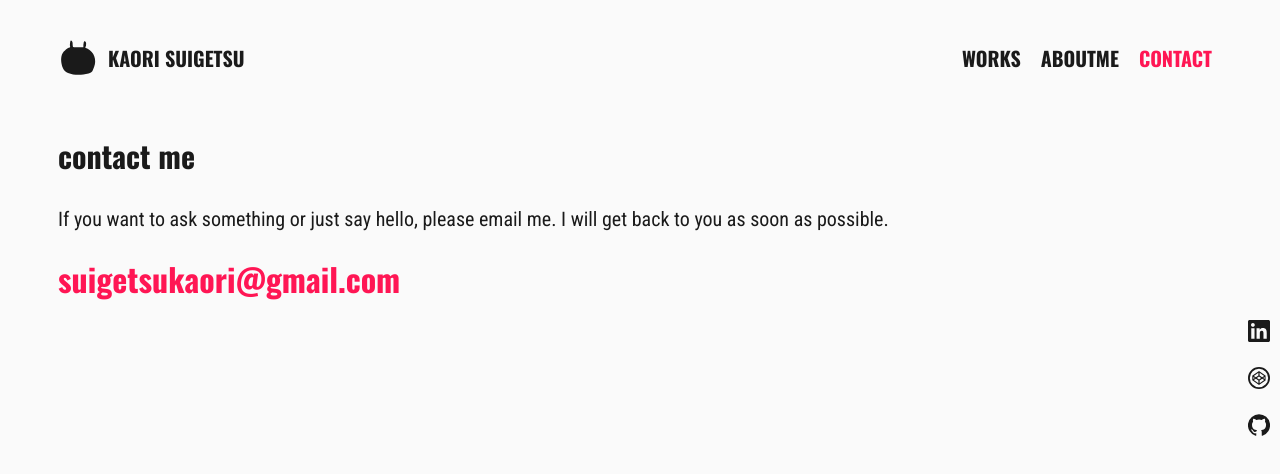
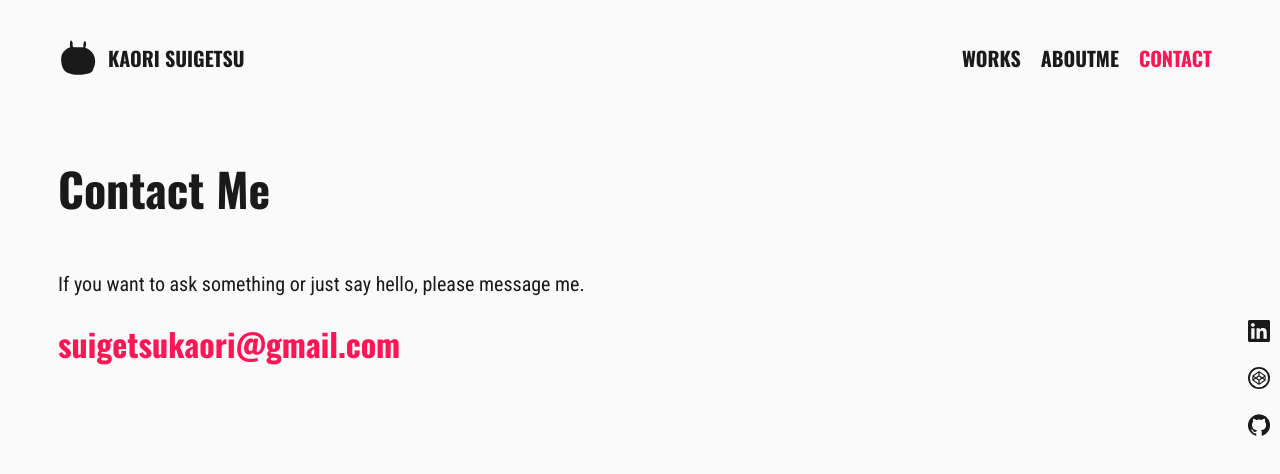
Before and after one commit to suige/portfolio-fe, a Vue app: page /#/contact in a window 1280 px wide. Shown: the top 474 px of the page. Built offline with nearby package versions, Linux system fonts and the light colour scheme.

Commit message:
:stuck_out_tongue: Fix something

```diff
--- a/src/App.vue
+++ b/src/App.vue
@@ -2,11 +2,11 @@
   <div id="app">
     <GlobalNavigation></GlobalNavigation>
     <SnsNavigation></SnsNavigation>
-    <transition name="component-fade" mode="out-in">
-      <div class="container">
+    <div class="container">
+      <transition name="page" mode="out-in">
         <router-view/>
-      </div>
-    </transition>
+      </transition>
+    </div>
     <FirstLoading></FirstLoading>
   </div>
 </template>
@@ -46,6 +46,7 @@
     font-weight: 700;
   }
   h1 {
+    font-size: 4.6rem;
     margin: 1em 0;
   }
   ul, li {
@@ -72,11 +73,10 @@
   .container {
     padding: 0 $spacer*5;
   }
-  .component-fade-enter-active, .component-fade-leave-active {
-    transition: opacity .5s
+  .page-enter-active, .page-leave-active {
+    transition: opacity .5s;
   }
-  .component-fade-enter, .component-fade-leave-to {
+  .page-enter, .page-leave-to {
     opacity: 0;
   }
-
 </style>
--- a/src/components/FirstLoading.vue
+++ b/src/components/FirstLoading.vue
@@ -8,7 +8,7 @@
   import { Component, Vue } from 'vue-property-decorator';
 
   @Component
-  export default class HelloWorld extends Vue {
+  export default class FirstLoading extends Vue {
     get loading() { return this.$store.state.loading; }
   }
 </script>
--- a/src/views/About.vue
+++ b/src/views/About.vue
@@ -1,5 +1,12 @@
 <template>
   <div class="about">
-    <h1>This is an about page</h1>
+    <h1>Kaori is ...</h1>
+
   </div>
 </template>
+
+<script lang="ts">
+  export default {
+    name: 'About',
+  };
+</script>
--- a/src/views/Contact.vue
+++ b/src/views/Contact.vue
@@ -1,7 +1,7 @@
 <template>
   <section id="contact">
-    <h2>contact me</h2>
-    <p>If you want to ask something or just say hello, please email me. I will get back to you as soon as possible.</p>
+    <h1>Contact Me</h1>
+    <p>If you want to ask something or just say hello, please message me.</p>
     <a href="mailto:suigetsukaori@gmail.com" class="email">suigetsukaori@gmail.com</a>
     <form action="" class="contact-form" v-if="false">
       <div class="form-group">
--- a/src/views/Home.vue
+++ b/src/views/Home.vue
@@ -1,11 +1,9 @@
 <template>
-  <div class="index">
-    <section id="hero">
-      <h1>Hello, I am a front-end developer based in Vancouver <span>(๑´ڡ`๑)</span></h1>
-      <p>Kaori has experience of 3 years+ in web development. Kaori likes <strong>CSS animation</strong> and <strong>Vue.js</strong>. Kaori is currently studying SVG, Canvas and advanced CSS animation to produce the amazing interactional web site for clients. </p>
-      <p>If you get interested me, please <a href="#contact">contact me</a>.</P>
-    </section>
-  </div>
+  <section id="hero">
+    <h1>Hello, I am a Front-End Developer<br>Based in Vancouver <span>(๑´ڡ`๑)</span></h1>
+    <p>Kaori has experience of 3 years+ in web development. Kaori likes <strong>CSS animation</strong> and <strong>Vue.js</strong>. Kaori is currently studying SVG, Canvas and advanced CSS animation to produce the amazing interactional web site for clients. </p>
+    <p>If you get interested me, please <a href="#contact">contact me</a>.</P>
+  </section>
 </template>
 
 
```
